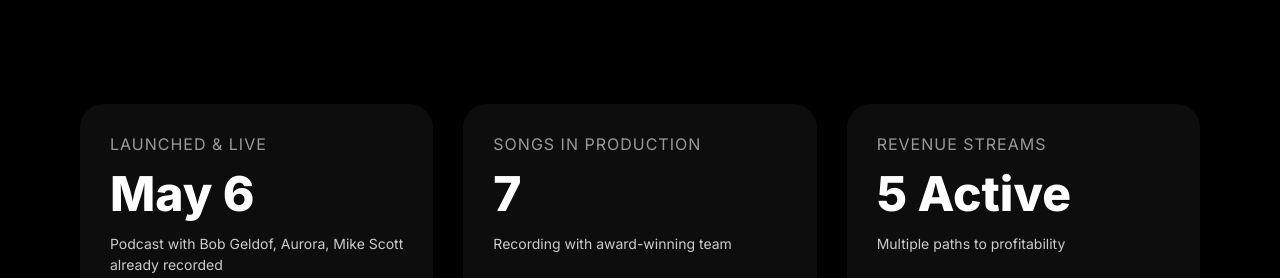
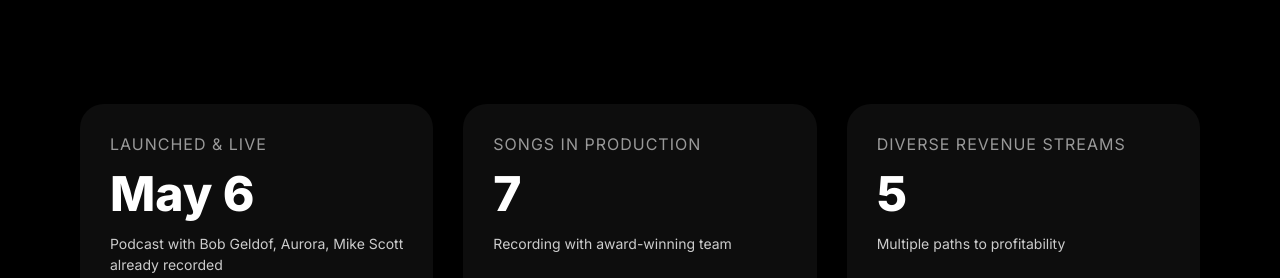
Before and after one commit to RRanch252/theBridgeUK, a plain HTML site: page index.html in a window 1280 px wide. Shown: the part 1360-1638 px from the top of the page. Drawn offline with Linux system fonts and the light colour scheme.

Commit message:
Update index.html

```diff
--- a/index.html
+++ b/index.html
@@ -1700,8 +1700,8 @@
             </div>
 
             <div class="metric-block">
-                <div class="metric-title">Revenue Streams</div>
-                <div class="metric-value">5 Active</div>
+                <div class="metric-title">Diverse Revenue Streams</div>
+                <div class="metric-value">5</div>
                 <div class="metric-detail">Multiple paths to profitability</div>
             </div>
         </div>
```
